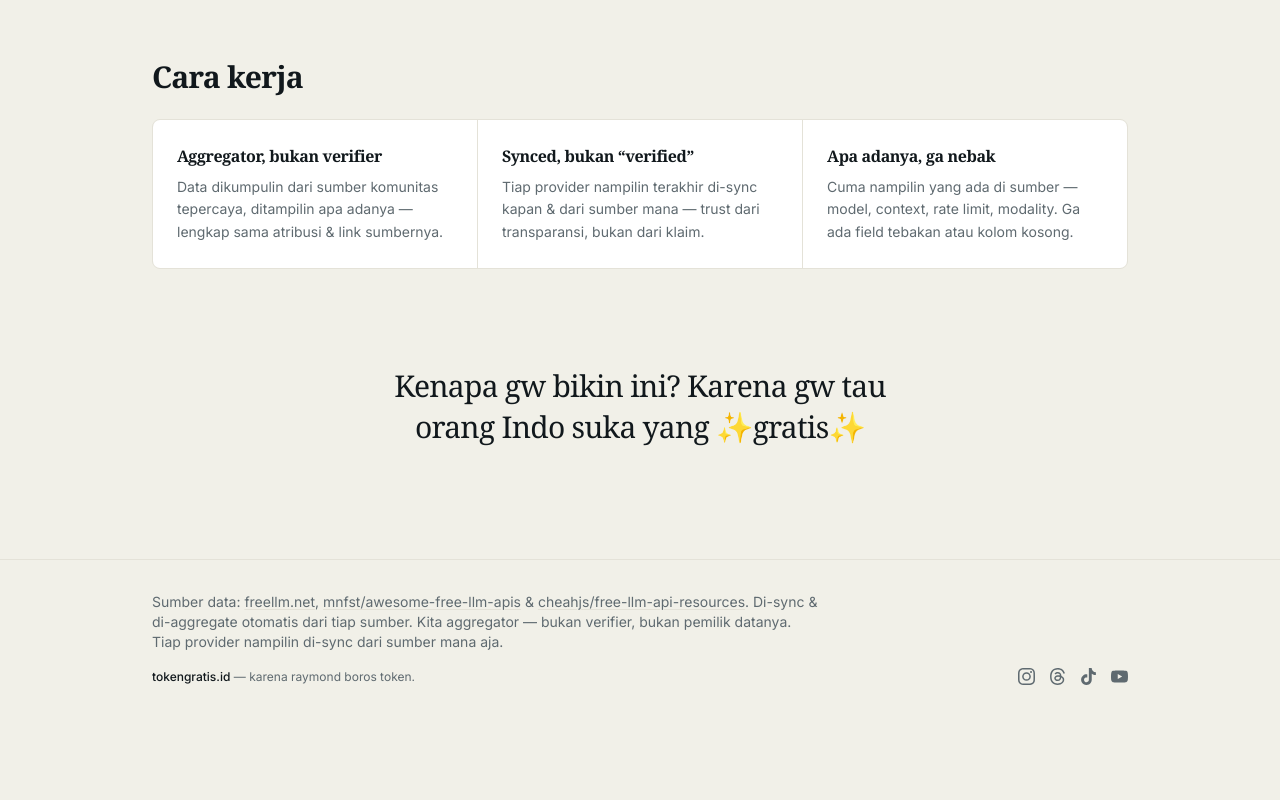
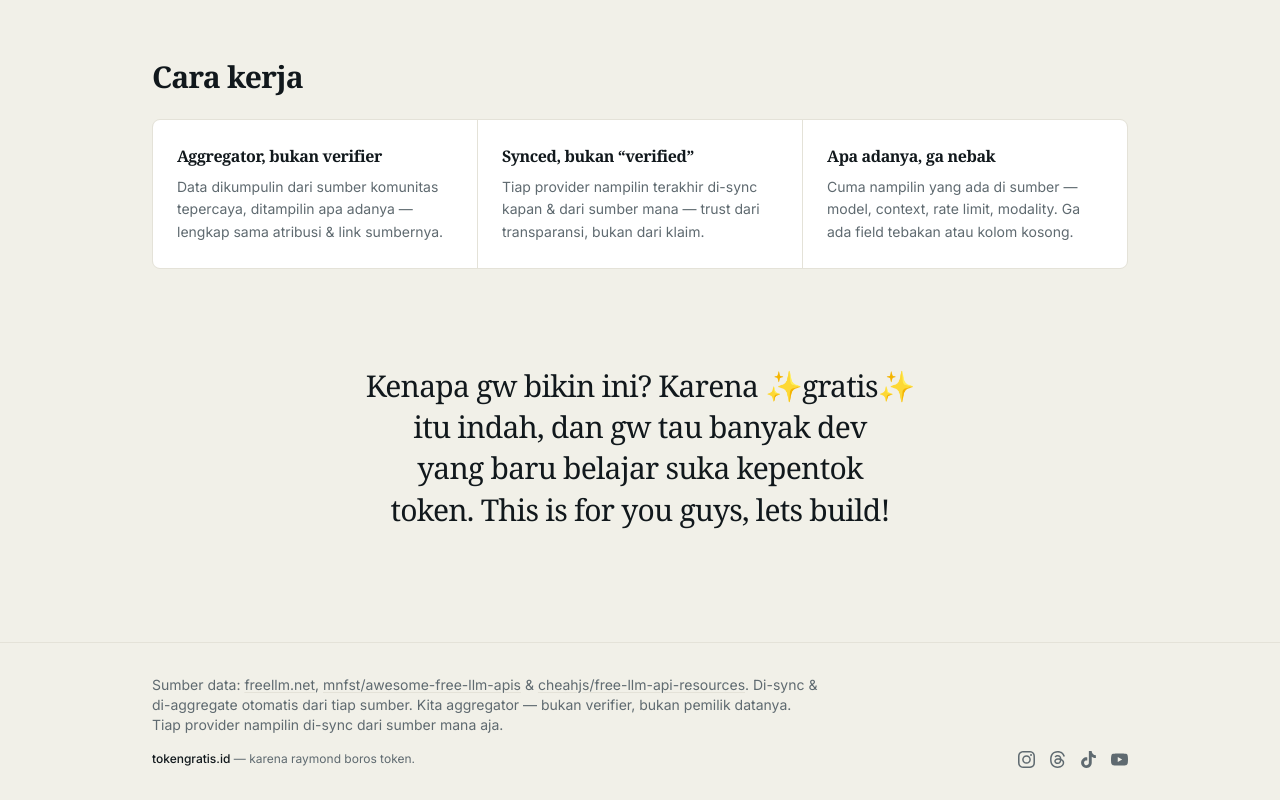
Before and after one commit to raymondchins/tokengratis-id, a Next.js app: page / in a window 1280 px wide. Shown: the part 1638-2438 px from the top of the page. Before the commit the page ends 2355 px from the top, so only its background shows below. Built offline with nearby package versions, Linux system fonts and the light colour scheme.

Commit message:
ux(home): warmer 'kenapa gw bikin ini' serif copy for new devs

```diff
--- a/app/page.tsx
+++ b/app/page.tsx
@@ -96,7 +96,9 @@ export default function Home() {
         {/* ── Kenapa ── */}
         <section className="mt-16 text-center sm:mt-24">
           <p className="mx-auto max-w-2xl text-balance font-serif text-2xl leading-snug tracking-tight text-fog sm:text-3xl">
-            Kenapa gw bikin ini? Karena gw tau orang Indo suka yang ✨gratis✨
+            Kenapa gw bikin ini? Karena ✨gratis✨ itu indah, dan gw tau banyak
+            dev yang baru belajar suka kepentok token. This is for you guys,
+            lets build!
           </p>
         </section>
       </main>
```
